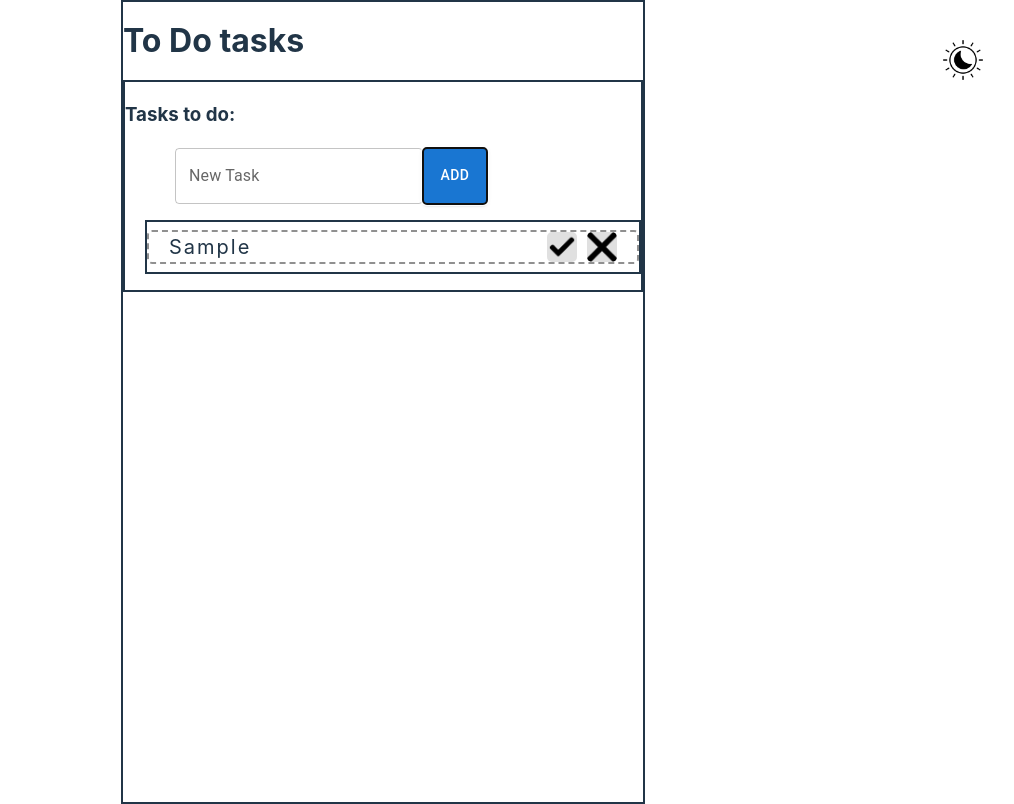
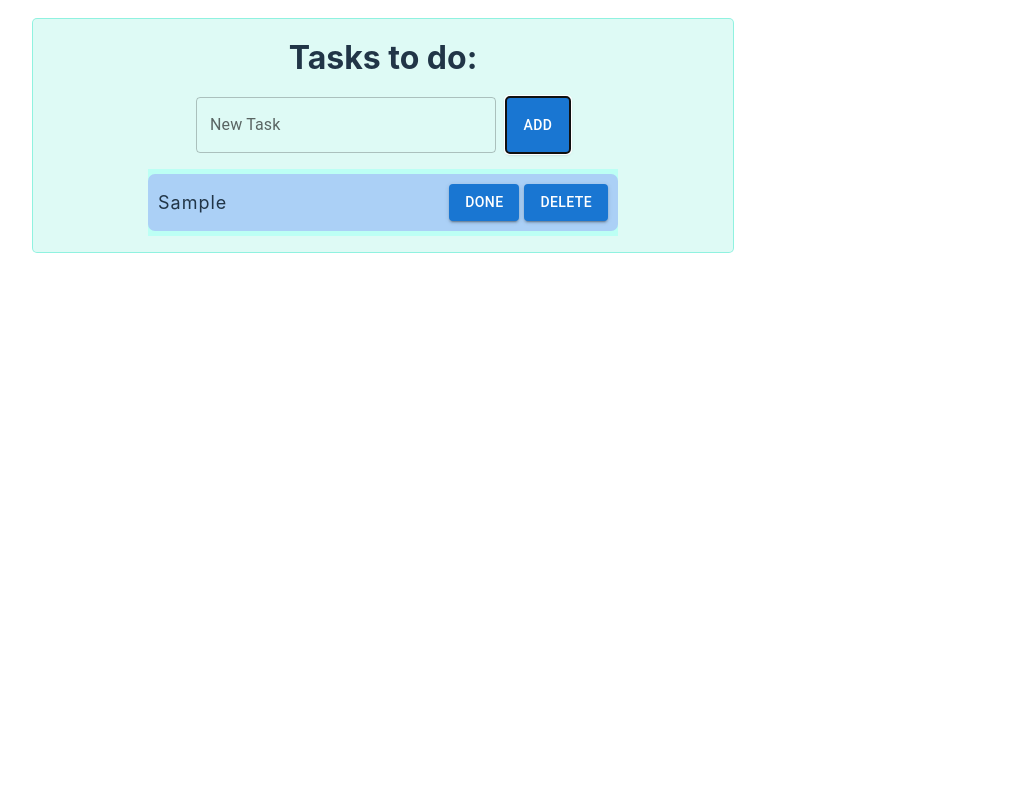
Before and after one commit to binay-das/to-do-React, a React (Vite) app: page / in a window 1280 px wide. Both pictures are taken after typing "Sample" into the empty fields and a click on the button "ADD". Shown: the whole page, without its empty margins (257-1271 px from the left). Built offline with nearby package versions, Linux system fonts and the light colour scheme.

Commit message:
Major changes

```diff
--- a/src/components/ToDo.jsx
+++ b/src/components/ToDo.jsx
@@ -5,7 +5,7 @@ import ToDoItem from "./ToDoItem";
 export default function ToDo () {
     return(
         <div>
-            <h1>To Do tasks</h1>
+            {/* <h1>To Do tasks</h1> */}
             {/* <InputBox /> */}
             {/* <Theme /> */}
             <ToDoItem />
--- a/src/components/ToDoItem.css
+++ b/src/components/ToDoItem.css
@@ -2,57 +2,62 @@
     display: flex;
     flex-direction: column;
     justify-content: center;
-    width: fit-content;
-    align-items: flex-start;
-
-
-    border: 2px solid;
-    position:relative;
-    margin: 0 auto;
+    width: 700px;
+    align-items: center;
+    background-color: #cdf8f0a9;
+    border-radius: 5px;
+    margin-top: 10px;
+    border: 0.5px solid #69efd7a9;
 }
 
 .input {
     display: flex;
-    padding: 0 50px;
-    justify-content: space-between;
-    position: relative;
-    top: 0;
-    bottom: 0;
-    left: 0;
-    right: 0;
+    justify-content: center;
+    width: fit-content;
+}
+.input button {
+    margin-left: 10px;
 }
 
+
 .list {
-    list-style-type: decimal;
     display: flex;
     flex-direction: column;
-    justify-content: flex-start;
     align-items: flex-start;
     padding: 0;
-    margin-left: 20px;
-
-    border: 2px solid;
+    background: #bcfff4;
 }
 li {
     display: flex;
     justify-content: space-between;
     align-items: center;
-    border: 2px dashed rgba(0, 0, 0, 0.434);
-    border-radius: 5px;
-    padding: 0px 20px;
-    margin: 8px 0;
-    font-size: 20px;
-    letter-spacing: 2px;
-    width: fit-content;
-    width: 35vw;
-    overflow:auto;
+    /* border: 2px dashed rgba(0, 0, 0, 0.434); */
+    border-radius: 7px;
+    padding: 10px;
+    margin: 5px 0;
+    font-size: 18px;
+    letter-spacing: 1px;
+    width: 450px;
+    scrollbar-width: 1px;
+    background-color: #abd0f6;
 }
-li .img-div {
+.list li #text-field {
+    overflow-x: auto;
+    scrollbar-width: 1px;
+}
+li .btn-div {
     display: flex;
     justify-content: center;
     align-items: center;
+    position: relative;
+    right: 0;
 }
-img {
+
+li .btn-div button {
+    margin-left: 5px;
+
+}
+/* img {
     width: 30px;
     padding: 0;
     margin-left: 10px;
@@ -62,8 +67,8 @@ img {
 
 img:hover {
     cursor: pointer;
-}
+} */
 
 .done {
-    text-decoration: line-through dashed;
+    text-decoration: line-through;
 }
--- a/src/components/ToDoItem.jsx
+++ b/src/components/ToDoItem.jsx
@@ -63,32 +63,35 @@ export default function ToDoItem() {
 
     return (
         <div className='container'>
-            <div className="mode">
+            {/* <div className="mode">
                 {theme ? <img onClick={themeToggle} src={lightUrl} alt="light_mode" /> : <img onClick={themeToggle} src={darkUrl} alt="dark_mode" />}
 
-            </div>
-            <h3>Tasks to do: </h3>
+            </div> */}
+            <h1>Tasks to do: </h1>
             <div className="input">
-                <TextField value={todo} onChange={handleTodo} id="outlined-basic" label="New Task" variant="outlined" />
+                <TextField sx={{width: 300}} value={todo} onChange={handleTodo} id="outlined-basic" label="New Task" variant="outlined" />
                 <Button onClick={update} variant="contained">Add</Button>
             </div>
 
-            <ol className='list'>
+            <ul className='list'>
                 {
                     tasks.map((task) => (
                         <li key={task.id}>
-                            <span className={task.done ? "done" : null}>{task.task}</span>
-                            <div className="img-div">
+                            <span id='text-field' className={task.done ? "done" : null}>{task.task}</span>
+                            {/* <div className="img-div">
                                 <img src="/assets/check.png" onClick={() => markAsDone(task.id)} alt="" />
                                 <img src="/assets/close.png" onClick={() => deleteTask(task.id)} alt="" />
+                            </div> */}
+
+                            <div className="btn-div">
+                                <Button onClick={() => markAsDone(task.id)} variant="contained">Done</Button>
+                                <Button onClick={() => deleteTask(task.id)} variant="contained">Delete</Button>
                             </div>
-                            {/* <Button onClick={() => deleteTask(task.id)} variant="contained">Delete</Button>
-                            <Button onClick={() => markAsDone(task.id)} variant="contained">Done</Button> */}
                         </li>
 
                     ))
                 }
-            </ol>
+            </ul>
         </div>
     );
 }
--- a/src/index.css
+++ b/src/index.css
@@ -11,6 +11,7 @@
   display: flex;
   justify-content: center;
   align-items: flex-start;
+  background-color: #ddf4f0;
 }
 
 a {
@@ -23,17 +24,10 @@ a:hover {
 }
 
 body {
-  margin: 0;
-  display: flex;
-  justify-content: center;
-  min-width: 320px;
-  min-height: 100vh;
-
-  border: 2px solid;
+  /* margin: 0; */
 }
 
 h1 {
-  /* font-size: 3.2em; */
   line-height: 1.1;
 }
 
```
